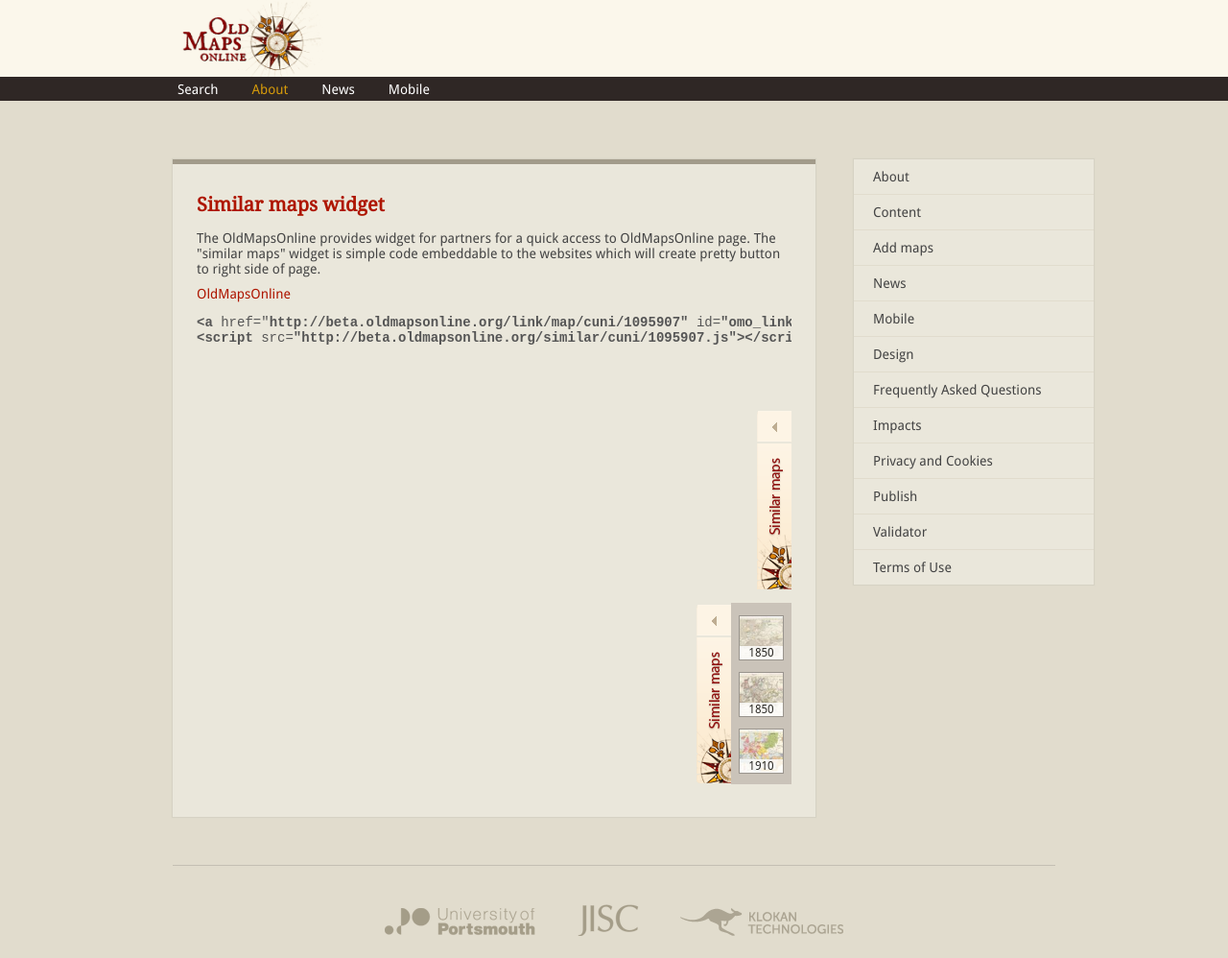
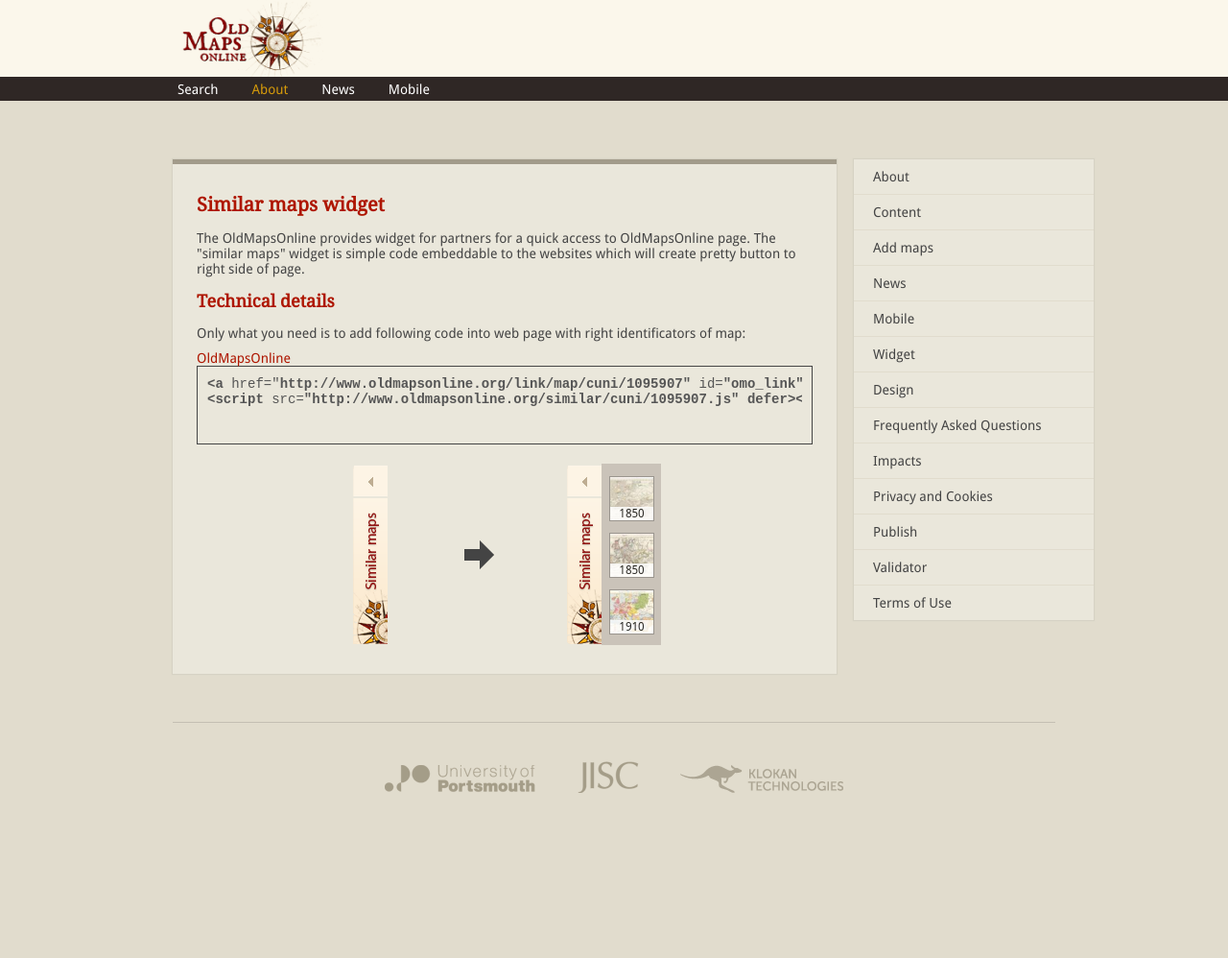
Before and after one commit to daliborjanak/www.oldmapsonline.org, a Jekyll site: the page built from widget.html, in a window 1280 px wide. Shown: the whole page at 96% size. Built offline with Jekyll 4.4.1, drawn with Linux system fonts in a browser that asks for light colours; Markdown is read by kramdown in place of the engine named in the settings; a script that is not in the unit is left out; after the commit the page ends 900 px from its top, so only the background shows below that.

Commit message:
Widget updates

```diff
--- a/_layouts/page.html
+++ b/_layouts/page.html
@@ -18,6 +18,7 @@ layout: default
         <li><a href="{{site.baseurl}}/contribute/">Add maps</a></li>
         <li><a href="{{site.baseurl}}/blog/">News</a></li>
         <li><a href="{{site.baseurl}}/mobile/">Mobile</a></li>
+        <li><a href="{{site.baseurl}}/widget/">Widget</a></li>
         <li><a href="{{site.baseurl}}/design/">Design</a></li>
         <li><a href="{{site.baseurl}}/faq/">Frequently Asked Questions</a></li>
         <li><a href="{{site.baseurl}}/impacts/">Impacts</a></li>
--- a/widget.html
+++ b/widget.html
@@ -11,16 +11,20 @@ keywords: Similar maps, widget, button
 
 <p>The OldMapsOnline provides widget for partners for a quick access to OldMapsOnline page. The "similar maps" widget is simple code embeddable to the websites which will create pretty button to right side of page.</p>
 
-<a href="http://beta.oldmapsonline.org/link/map/cuni/1095907" id="omo_link">OldMapsOnline</a>
-<script src="http://beta.oldmapsonline.org/similar/cuni/1095907.js"></script>
+<h2>Technical details</h2>
 
-<div style="width: 620px; height: 100px; display: block;">
-  <pre style="width: 620px; display: block; position: absolute; overflow-x: scroll;">
-<b>&lt;a</b> href="<b>http://beta.oldmapsonline.org/link/map/cuni/1095907"</b> id=<b>"omo_link"></b>OldMapsOnline<b>&lt;/a></b>
-<b>&lt;script</b> src<i>=</i><b>"http://beta.oldmapsonline.org/similar/cuni/1095907.js"</b><b>></b><b>&lt;/</b><b>script</b><b>></b>
+<p>Only what you need is to add following code into web page with right identificators of map:</p>
+
+<a href="/link/map/cuni/1095907" id="omo_link">OldMapsOnline</a>
+<script src="/similar/cuni/1095907.js" defer></script>
+
+<div style="width: 620px; height: 60px; display: block; border: 1px solid #454545; padding: 10px;">
+  <pre style="width: 620px; display: block; position: absolute; overflow-x: scroll; margin: 0;">
+<b>&lt;a</b> href="<b>http://www.oldmapsonline.org/link/map/cuni/1095907"</b> id=<b>"omo_link"></b>OldMapsOnline<b>&lt;/a></b>
+<b>&lt;script</b> src<i>=</i><b>"http://www.oldmapsonline.org/similar/cuni/1095907.js" defer>&lt;/</b><b>script</b><b>></b>
   </pre>
 </div>
 
-<div style="float: right ;">
-  <img src="{{site.baseurl}}/img/widget-sample.png">
+<div style="width: 100%; text-align: center; margin-top: 20px;">
+  <img src="{{site.baseurl}}/img/widget-sample.png" alt="Widget example">
 </div>
```
Also changed, not shown: img/widget-sample.png.
